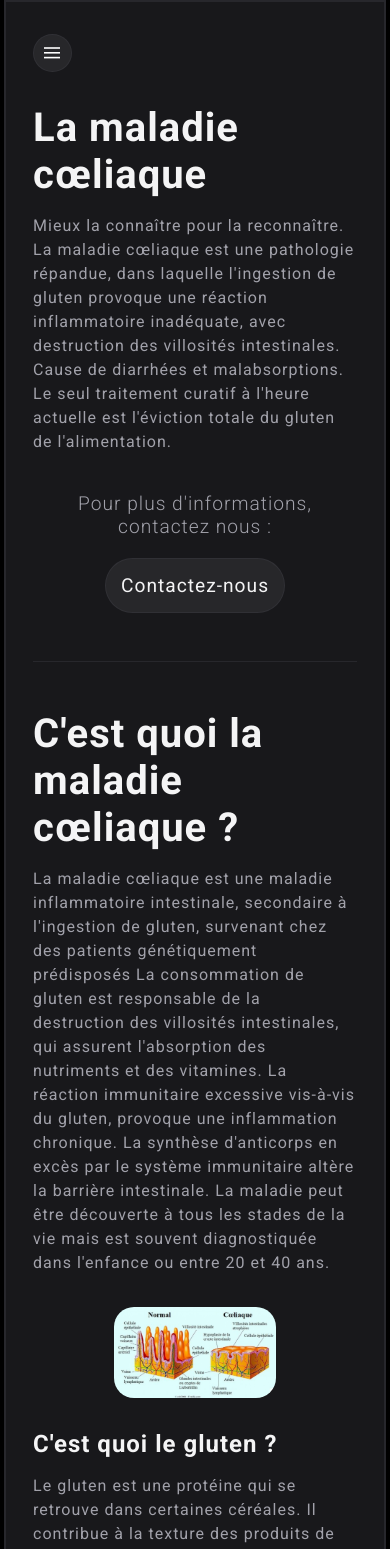
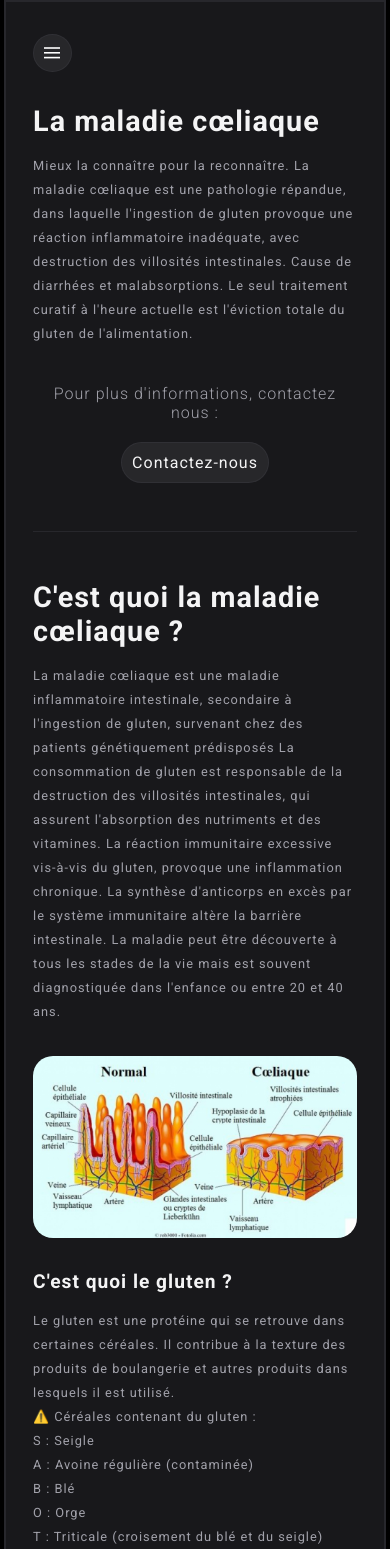
Before and after one commit to amirmejri96/GlutenOut, a React (Create React App) app: page / in a window 390 px wide. Shown: the top 1549 px of the page. Built offline with nearby package versions, Linux system fonts and the light colour scheme.

Commit message:
responsive design

```diff
--- a/src/components/footer/Footer.css
+++ b/src/components/footer/Footer.css
@@ -32,4 +32,8 @@ footer p {
         flex-direction: column;
         gap: 2rem;
     }
+
+    footer ul li a {
+        font-size: 0.6rem;
+    }
 }
--- a/src/pages/1- accueil/Accueil.css
+++ b/src/pages/1- accueil/Accueil.css
@@ -38,3 +38,26 @@ section.accueil .accueil-contact button a {
     color: var(--title);
     font-size: 1.2rem;
 }
+
+
+@media (max-width:700px) {
+    section.accueil h1 {
+        font-size: 1.8rem;
+    }
+
+    section.accueil p {
+        font-size: 0.8rem;
+    }
+
+    section.accueil h3 {
+        font-size: 1rem;
+    }
+
+    section.accueil .accueil-contact button {
+        padding: 10px;
+    }
+
+    section.accueil .accueil-contact button a {
+        font-size: 1rem;
+    }
+}
--- a/src/pages/2- a propos/Propos.css
+++ b/src/pages/2- a propos/Propos.css
@@ -30,4 +30,20 @@ section .a-propos img {
     section {
         flex-direction: column;
     }
+
+    section .a-propos h2 {
+        font-size: 1.8rem;
+    }
+
+    section .a-propos p {
+        font-size: 0.8rem;
+    }
+
+    section .a-propos h4 {
+        font-size: 1.2rem;
+    }
+
+    section .a-propos img {
+        width: 100%;
+    }
 }
--- a/src/pages/3- regimes/Regime.css
+++ b/src/pages/3- regimes/Regime.css
@@ -97,3 +97,35 @@ section.regime button.download {
 section.regime button.download:hover {
     background-color: var(--blue);
 }
+
+
+@media (max-width:700px) {
+    section.regime h2 {
+        font-size: 1.8rem;
+    }
+
+    section.regime h4 {
+        font-size: 1.2rem;
+    }
+
+    .accordion-header h3 {
+        font-size: 1rem;
+    }
+
+    .accordion-header .icon {
+        font-size: 0.8rem;
+    }
+
+    .accordion-content {
+        font-size: 0.8rem;
+    }
+
+    section.regime p {
+        font-size: 1rem;
+    }
+
+    section.regime button.download {
+        padding: 10px;
+        font-size: 0.9rem;
+    }
+}
--- a/src/pages/4- Contamination/Contamination.css
+++ b/src/pages/4- Contamination/Contamination.css
@@ -34,3 +34,26 @@ section.contamination .image {
 section.contamination .image img {
     width: 20%;
 }
+
+
+@media (max-width:700px) {
+    section.contamination h2 {
+        font-size: 1.8rem;
+    }
+
+    section.contamination h4 {
+        font-size: 1.2rem;
+    }
+
+    section.contamination p {
+        font-size: 0.8rem;
+    }
+
+    section.contamination h5 {
+        font-size: 1.1rem;
+    }
+
+    section.contamination .image img {
+        width: 30%;
+    }
+}
--- a/src/pages/5- etiquetage/Etiquetage.css
+++ b/src/pages/5- etiquetage/Etiquetage.css
@@ -55,3 +55,30 @@ section.etiquetage p.parag3 button.read-less:hover {
     cursor: pointer;
     text-decoration: underline;
 }
+
+
+@media (max-width:700px) {
+    section.etiquetage h2 {
+        font-size: 1.8rem;
+    }
+
+    section.etiquetage img {
+        width: 50%;
+    }
+
+    section.etiquetage p.parag1 {
+        font-size: 0.8rem;
+    }
+
+    section.etiquetage h5 {
+        font-size: 1.2rem;
+    }
+
+    section.etiquetage p.parag2 {
+        font-size: 1.2rem;
+    }
+
+    section.etiquetage p.parag3 {
+        font-size: 0.8rem;
+    }
+}
--- a/src/pages/7- contact/Contact.css
+++ b/src/pages/7- contact/Contact.css
@@ -105,3 +105,13 @@ section.contact-us .submit:hover {
         align-self: center;
     }
 }
+
+@media (max-width:700px) {
+    section.contact-us .title {
+        font-size: 1.8rem;
+    }
+
+    section.contact-us .sub-title {
+        font-size: 1rem;
+    }
+}
```
